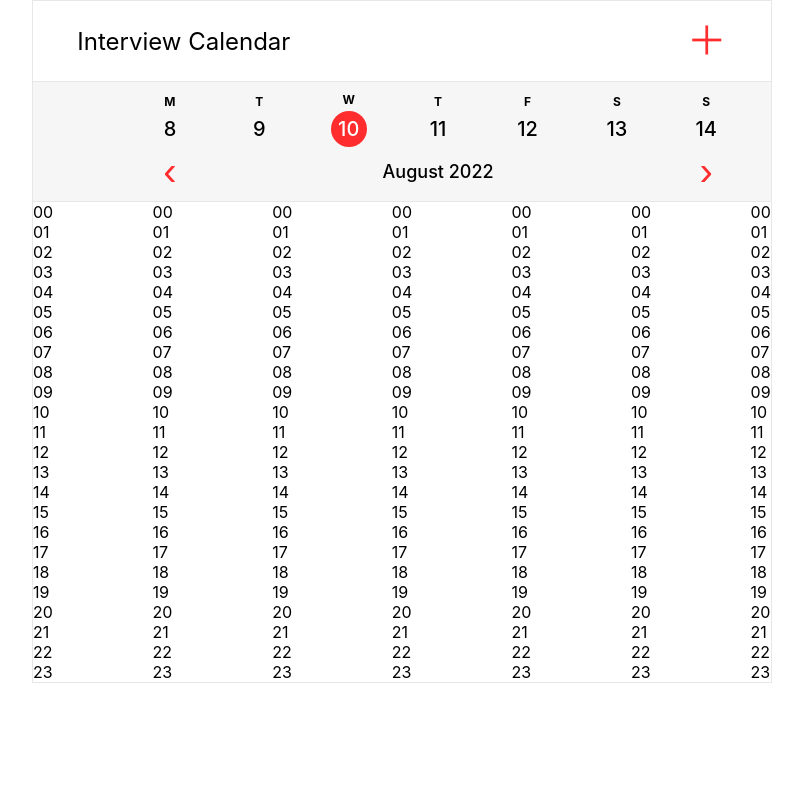
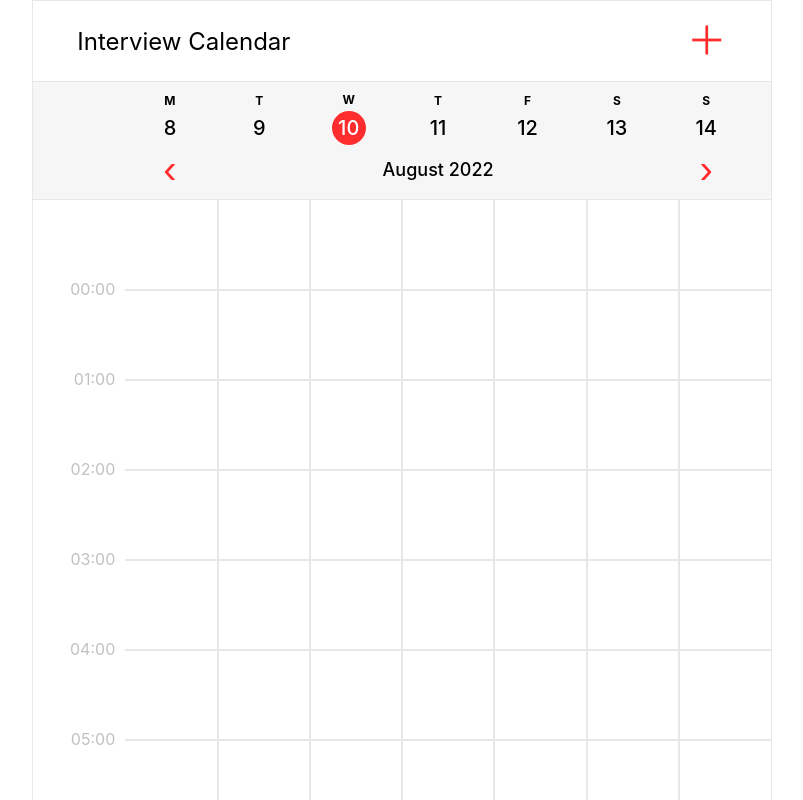
Before and after one commit to Naumch/react-calendar-interview, a React (Create React App) app: page / in a window 1280 px wide. Shown: the top 800 px of the page, without its empty margins (238-1041 px from the left). Built offline with nearby package versions, Linux system fonts and the light colour scheme.

Commit message:
style for DisplayTime

```diff
--- a/src/components/DisplayDays.js
+++ b/src/components/DisplayDays.js
@@ -35,8 +35,8 @@ const CurrentDay = styled.div`
   font-size: 20px;
   font-weight: 500;
   color: #fff;
-  width: 36px;
-  height: 36px;
+  width: 34px;
+  height: 34px;
   margin: 4px auto;
   background-color: #ff2d2d;
   border-radius: 50%;
--- a/src/components/DisplayTime.js
+++ b/src/components/DisplayTime.js
@@ -1,30 +1,81 @@
+import moment from 'moment';
 import React from 'react';
 import styled from 'styled-components';
 
 const Wrap = styled.div`
   display: flex;
-  justify-content: space-between;
 `;
 
-const Flex = styled.div`
+const FlexColumn = styled.div`
   display: flex;
   flex-direction: column;
-`
+  width: 12.5%;
+`;
+
+const FlexColumnMT = styled(FlexColumn)`
+  margin-top: 9px;
+`;
+
+const Box = styled.div`
+  border: 1px solid #e7e7e7;
+  height: 90px;
+  &:first-child {
+    border-top: none;
+  }
+`;
+
+const BoxLeft = styled(Box)`
+  border-left: none;
+`;
+
+const BoxRight = styled(Box)`
+  border-right: none;
+`;
+
+const BoxTimesFormat = styled.div`
+  display: flex;
+  justify-content: flex-end;
+  align-items: end;
+  margin-right: 10px;
+  height: 90px;
+  color: #c1c1c1;
+`;
 
 function DisplayTime ({ days }) {
 
-  const times = days.map((day, i) => {
+  function getHoursArray(day) {
     const hour = day.clone().subtract(1, 'hour');
     const hours = [...Array(24)].map(() => hour.add(1, 'hour').clone());
-    const result = hours.map(hour => {
-      return <div key={hour.unix()}>{hour.format("HH")}</div>;
+    return hours;
+  }
+
+  const timesFormat = getHoursArray(moment().startOf('day')).map(hour => {
+    return <BoxTimesFormat key={hour.unix()}>{hour.format('HH:mm')}</BoxTimesFormat>;
+  })
+
+  const timesOfDay = days.map((day, i) => {
+    const result = getHoursArray(day).map(hour => {
+      if (i === 0) {
+        return <BoxLeft key={hour.unix()}></BoxLeft>
+      } else if (i === 6) {
+        return <BoxRight key={hour.unix()}></BoxRight>;
+      } else {
+        return <Box key={hour.unix()}></Box>;
+      }
     })
-    return <Flex key={i}>{result}</Flex>;
+    return (
+      <FlexColumn key={i}>
+        {result}
+      </FlexColumn>
+    )
   })
 
   return (
     <Wrap>
-      {times}
+      <FlexColumnMT>
+        {timesFormat}
+      </FlexColumnMT>
+      {timesOfDay}
     </Wrap>
   )
 }
```
